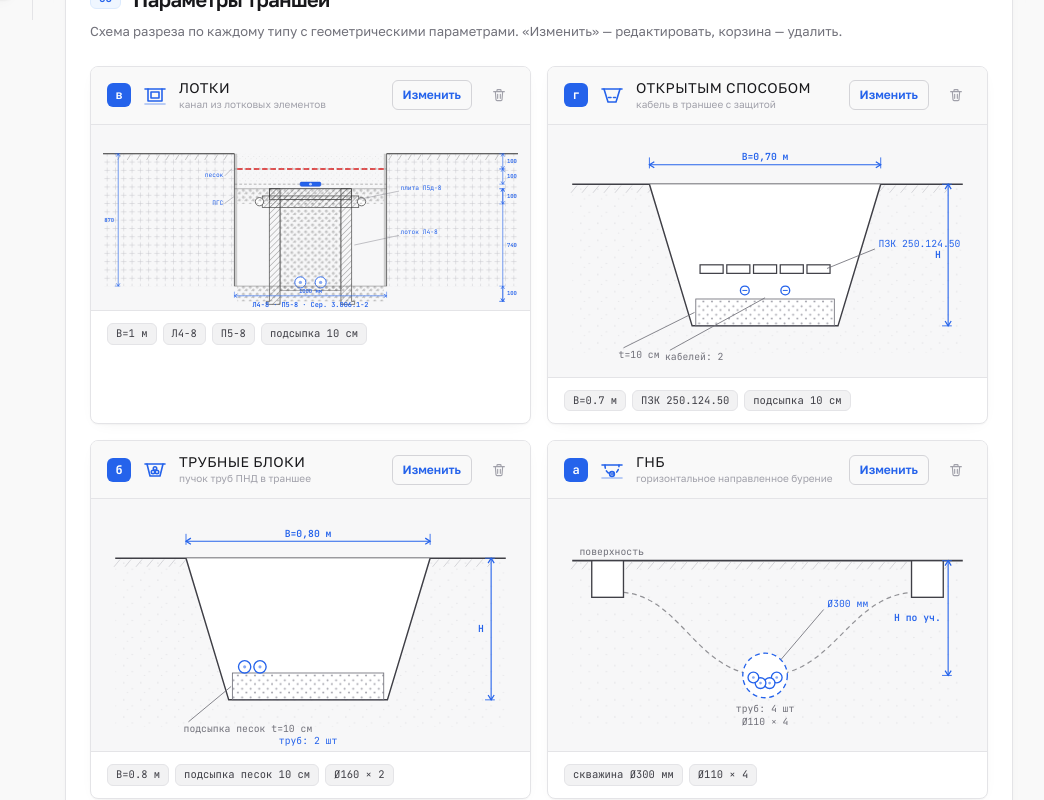
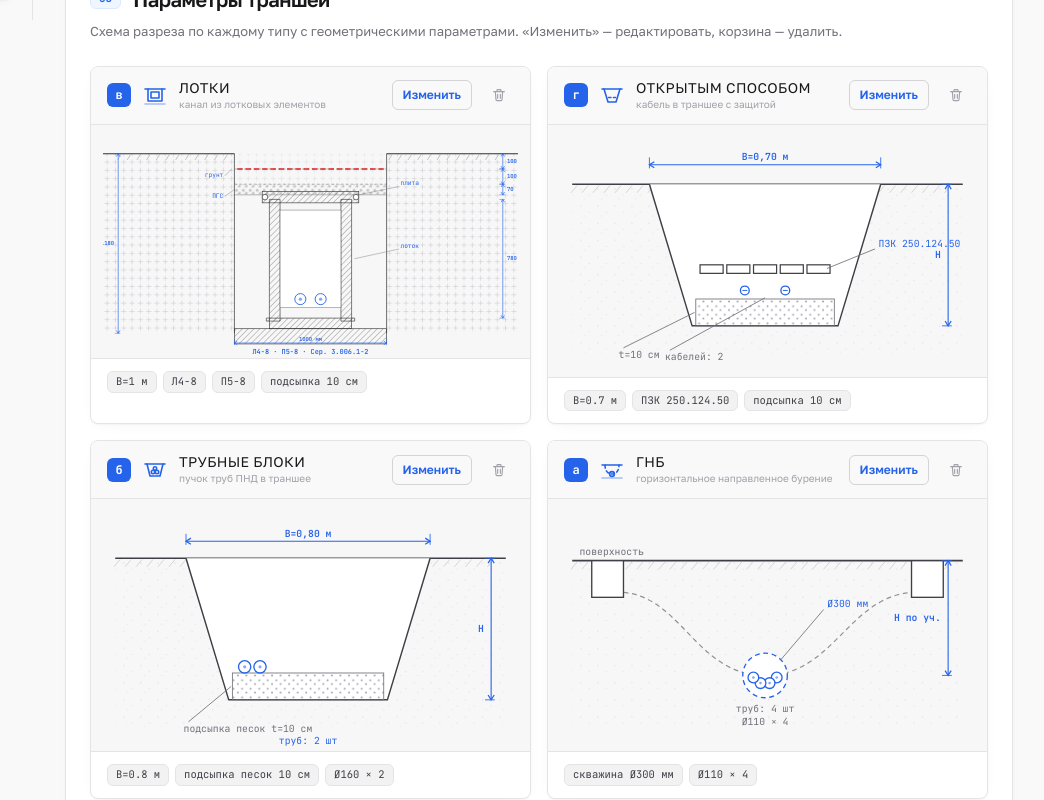
Before and after one commit to inferums/CableEstimate, a React (Vite) app: page / in a window 1280 px wide. Shown: the part 780-1580 px from the top of the page, without its empty margins (235-1279 px from the left). Built offline with nearby package versions, Linux system fonts and the light colour scheme; a web font is replaced by a local one.

Commit message:
fix: лоток U-образный открыт вверх, плита сверху, точная копия схемы

```diff
--- a/src/components/diagrams.tsx
+++ b/src/components/diagrams.tsx
@@ -223,7 +223,7 @@ function BlockDiagram({ p }: { p: ParamsMap["block"] }) {
   );
 }
 
-/* =========================== лотки (по описанию пользователя) =========================== */
+/* =========================== лотки (по Схема_в_лотке.png — точная копия) =========================== */
 function LotokDiagram({ p, cables }: { p: ParamsMap["lotok"]; cables: number }) {
   const tray = TRAYS.find((t) => t.mark === p.trayMark) ?? TRAYS[0];
   const plate = PLATES.find((t) => t.mark === p.plateMark) ?? PLATES[0];
@@ -236,24 +236,20 @@ function LotokDiagram({ p, cables }: { p: ParamsMap["lotok"]; cables: number })
   const xR = cx + (B * s) / 2;                           // правая стенка траншеи
   const dimX = 22;                                        // отступ для размерных линий слева
 
-  /* Вертикальные координаты (сверху вниз, как на схеме) */
-  const yG = 30;                                          // поверхность земли (планировочная отметка)
-  const yTape = yG + 100 * s;                             // сигнальная лента (100 мм от поверхности)
-  const yBackfillBot = yTape + 100 * s;                   // низ обратной засыпки песком (ещё 100 мм)
-  const yMarker = yBackfillBot;                            // электронный маркер (на уровне верха плиты+150)
-  const ySandAbovePlate = yMarker + 100 * s;               // песок над маркером (ещё 100 мм)
-  const yPlateTop = ySandAbovePlate;                       // верх плиты перекрытия
-  const yPlateBot = yPlateTop + 30 * s;                    // низ плиты (~30 мм)
-  const yPGSUpper = yPlateBot;                             // верх слоя ПГС над лотком (уровень лотка+100)
-  const yPGSUpperBot = yPGSUpper - 100 * s;                // низ верхнего слоя ПГС (100 мм над лотком)
-  const yTrayTop = yPGSUpperBot;                           // верх стенок лотка (дно перевёрнутого лотка)
-  const yTrayBot = yTrayTop + (tray.innerH + 140) * s;     // полки лотка (низ стенок)
-  const yPGSLower = yTrayBot;                              // верх нижнего слоя ПГС (под лотком)
-  const yPGSLowerBot = yPGSLower - 100 * s;                // низ нижнего слоя ПГС (100 мм подсыпка)
-  const yEnd = yPGSLowerBot;                               // дно траншеи
+  /* Вертикальные координаты (сверху вниз, ТОЧНО по схеме) */
+  const yG = 30;                                          // поверхность земли
+  const yTape = yG + 100 * s;                             // сигнальная лента (100 мм)
+  const yBackfillBot = yTape + 100 * s;                   // низ обратной засыпки (+100 мм)
+  const yPGS = yBackfillBot + 70 * s;                     // низ ПГС (+70 мм)
+  const yPlateTop = yPGS;                                 // верх плиты перекрытия
+  const yPlateBot = yPlateTop + 30 * s;                   // низ плиты (~30 мм)
+  const yTrayTop = yPlateBot;                             // верх стенок лотка
+  const yTrayBot = yTrayTop + 780 * s;                    // дно лотка (780 мм высота)
+  const yBottomPlate = yTrayBot + 100 * s;                // нижняя плита (+100 мм)
+  const yEnd = yBottomPlate;
 
-  /* Горизонтальные размеры лотка (перевёрнутый П — дно вверху, открыт вниз) */
-  const trayW = (tray.innerW + 140) * s;                  // полная ширина лотка с учётом стенок
+  /* Горизонтальные размеры лотка (U-образный, открыт ВВЕРХ) */
+  const trayW = (tray.innerW + 140) * s;                  // полная ширина лотка
   const wallT = 70 * s;                                    // толщина стенки лотка
   const flangeExt = 20 * s;                                // выступ полки наружу
   const flangeW = trayW + 2 * flangeExt;                   // полная ширина с полками
@@ -264,21 +260,17 @@ function LotokDiagram({ p, cables }: { p: ParamsMap["lotok"]; cables: number })
   const innerLeft = trayLeft + wallT;                      // внутренняя левая стенка
   const innerRight = trayRight - wallT;                    // внутренняя правая стенка
   const innerW = innerRight - innerLeft;                   // ширина полости лотка
-  const cavityTop = yTrayTop + wallT;                      // верх полости (под дном лотка)
+  const cavityTop = yTrayTop + wallT;                      // верх полости (под верхним краем стенок)
   const cavityH = yTrayBot - wallT - cavityTop;            // высота полости лотка
 
   const hG = yTape - yG;                                   // высота слоя до ленты
   const hBackfill = yBackfillBot - yTape;                  // высота обратной засыпки
-  const hSandAboveMarker = ySandAbovePlate - yMarker;      // песок над маркером
-  const hPlate = yPlateBot - yPlateTop;                    // высота плиты
-  const hPGSUpper = yPGSUpper - yPGSUpperBot;              // высота верхнего ПГС
+  const hPGS = yPGS - yBackfillBot;                        // высота ПГС
   const hTray = yTrayBot - yTrayTop;                       // высота лотка
-  const hPGSLower = yPGSLower - yPGSLowerBot;              // высота нижнего ПГС
 
   const soilId = uid("soil");
   const concId = uid("conc");
   const pgsId = uid("pgs");
-  const sandId = uid("sand");
 
   const showCables = Math.min(cables, 6);
   const cableR = Math.max(3, Math.min(8, innerW / (showCables * 3)));
@@ -291,7 +283,7 @@ function LotokDiagram({ p, cables }: { p: ParamsMap["lotok"]; cables: number })
   }
 
   return (
-    <svg viewBox={`0 0 600 ${Math.round(yEnd + 36)}`} className="w-full h-auto select-none" style={{ maxHeight: 440 }}>
+    <svg viewBox={`0 0 600 ${Math.round(yEnd + 36)}`} className="w-full h-auto select-none" style={{ maxHeight: 420 }}>
       <defs>
         {/* Грунт — крестики (+) */}
         <pattern id={soilId} width="12" height="12" patternUnits="userSpaceOnUse">
@@ -308,12 +300,6 @@ function LotokDiagram({ p, cables }: { p: ParamsMap["lotok"]; cables: number })
           <circle cx="7.5" cy="7" r="1.2" fill="none" stroke="#777" strokeWidth="0.7" />
           <circle cx="5" cy="8" r="0.8" fill="#999" opacity="0.5" />
         </pattern>
-        {/* Песок — мелкие точки */}
-        <pattern id={sandId} width="8" height="8" patternUnits="userSpaceOnUse">
-          <circle cx="2" cy="2" r="0.7" fill="#aaa" />
-          <circle cx="6" cy="5" r="0.7" fill="#aaa" />
-          <circle cx="4" cy="7" r="0.5" fill="#bbb" />
-        </pattern>
       </defs>
 
       {/* ===== Грунт (боковые массивы за стенками траншеи) ===== */}
@@ -329,54 +315,42 @@ function LotokDiagram({ p, cables }: { p: ParamsMap["lotok"]; cables: number })
       <line x1={xL} y1={yG} x2={xL} y2={yEnd} stroke="#333" strokeWidth="1" />
       <line x1={xR} y1={yG} x2={xR} y2={yEnd} stroke="#333" strokeWidth="1" />
 
-      {/* Щиты у стенок траншеи (тонкие вертикальные полосы) */}
-      <rect x={xL} y={yG} width={4} height={yEnd - yG} fill="#666" opacity="0.3" />
-      <rect x={xR - 4} y={yG} width={4} height={yEnd - yG} fill="#666" opacity="0.3" />
-
-      {/* Обратная засыпка песком (выше ПГС) */}
-      <rect x={xL + 4} y={yG} width={xR - xL - 8} height={yBackfillBot - yG} fill={`url(#${sandId})`} opacity="0.3" />
+      {/* Обратная засыпка (грунт между стенками траншеи, выше ПГС) */}
+      <rect x={xL} y={yG} width={xR - xL} height={yBackfillBot - yG} fill={`url(#${soilId})`} opacity="0.25" />
 
       {/* Разделительные линии слоёв */}
       <line x1={xL} y1={yTape} x2={xR} y2={yTape} stroke="#555" strokeWidth="0.6" strokeDasharray="4 3" />
       <line x1={xL} y1={yBackfillBot} x2={xR} y2={yBackfillBot} stroke="#555" strokeWidth="0.6" strokeDasharray="4 3" />
 
-      {/* Сигнальная лента (красный пунктир, 450 мм над лотком, 100 мм над трубами ЗПТ) */}
+      {/* Сигнальная лента (красный пунктир) */}
       <line x1={xL + 4} y1={yTape} x2={xR - 4} y2={yTape} stroke="#DC2626" strokeWidth="2" strokeDasharray="8 4" />
 
-      {/* Электронный маркер (плоский, по центру) */}
-      <rect x={cx - 15} y={yMarker - 3} width={30} height={6} rx={2} fill="#2563EB" stroke="#1D4ED8" strokeWidth="0.8" />
-      <circle cx={cx} cy={yMarker} r={2} fill="#fff" opacity="0.7" />
+      {/* ===== ПГС — заштрихована точками ===== */}
+      <rect x={xL} y={yBackfillBot} width={xR - xL} height={hPGS} fill={`url(#${pgsId})`} />
+      <line x1={xL} y1={yPGS} x2={xR} y2={yPGS} stroke="#555" strokeWidth="0.6" />
 
-      {/* Песок над маркером (100 мм) */}
-      <rect x={xL + 4} y={yMarker + 3} width={xR - xL - 8} height={hSandAboveMarker} fill={`url(#${sandId})`} opacity="0.3" />
+      {/* ===== Плита перекрытия (лежит СВЕРХУ на лотке) — заштрихована ===== */}
+      <rect x={flangeLeft - 6} y={yPlateTop - 5} width={flangeW + 12} height={yPlateBot - yPlateTop + 10} fill={`url(#${concId})`} stroke="#333" strokeWidth="0.9" />
+      {/* Болты/анкеры по бокам плиты */}
+      <circle cx={flangeLeft - 2} cy={yPlateTop + (yPlateBot - yPlateTop) / 2} r={4} fill="#fff" stroke="#333" strokeWidth="1" />
+      <circle cx={flangeRight + 2} cy={yPlateTop + (yPlateBot - yPlateTop) / 2} r={4} fill="#fff" stroke="#333" strokeWidth="1" />
 
-      {/* ===== Плита перекрытия П5д-8 (лежит СВЕРХУ на ПГС, над лотком) — заштрихована ===== */}
-      <rect x={flangeLeft - 6} y={yPlateTop - 5} width={flangeW + 12} height={hPlate + 10} fill={`url(#${concId})`} stroke="#333" strokeWidth="0.9" />
-      {/* Трубы ЗПТ d50 по краям плиты */}
-      <circle cx={flangeLeft - 10} cy={yPlateTop + hPlate / 2} r={6} fill="#fff" stroke="#333" strokeWidth="1" />
-      <circle cx={flangeRight + 10} cy={yPlateTop + hPlate / 2} r={6} fill="#fff" stroke="#333" strokeWidth="1" />
-
-      {/* ===== Верхний слой ПГС (над лотком, 100 мм) — заштрихован точками ===== */}
-      <rect x={xL + 4} y={yPGSUpperBot} width={xR - xL - 8} height={hPGSUpper} fill={`url(#${pgsId})`} />
-      <line x1={xL} y1={yPGSUpperBot} x2={xR} y2={yPGSUpperBot} stroke="#555" strokeWidth="0.6" />
-
-      {/* ===== Лоток Л4-8 перевёрнутый (П вверх ногами: дно вверху, открыт вниз) ===== */}
-      {/* Дно лотка (верхняя плита) — заштриховано */}
-      <rect x={trayLeft} y={yTrayTop} width={trayW} height={wallT} fill={`url(#${concId})`} stroke="#333" strokeWidth="0.9" />
-
+      {/* ===== Лоток U-образный (открыт ВВЕРХ) ===== */}
       {/* Левая стенка + полка */}
       <path
-        d={`M${trayLeft} ${yTrayTop + wallT} V${yTrayBot} H${flangeLeft} V${yTrayBot + flangeExt} H${innerLeft} V${cavityTop} H${trayLeft + wallT} V${yTrayTop} H${trayLeft} Z`}
+        d={`M${trayLeft} ${yTrayTop} V${yTrayBot} H${flangeLeft} V${yTrayBot + flangeExt} H${innerLeft} V${cavityTop} H${trayLeft + wallT} V${yTrayTop} H${trayLeft} Z`}
         fill={`url(#${concId})`} stroke="#333" strokeWidth="0.9"
       />
       {/* Правая стенка + полка */}
       <path
-        d={`M${trayRight} ${yTrayTop + wallT} V${yTrayBot} H${flangeRight} V${yTrayBot + flangeExt} H${innerRight} V${cavityTop} H${trayRight - wallT} V${yTrayTop} H${trayRight} Z`}
+        d={`M${trayRight} ${yTrayTop} V${yTrayBot} H${flangeRight} V${yTrayBot + flangeExt} H${innerRight} V${cavityTop} H${trayRight - wallT} V${yTrayTop} H${trayRight} Z`}
         fill={`url(#${concId})`} stroke="#333" strokeWidth="0.9"
       />
+      {/* Дно лотка — заштриховано */}
+      <rect x={trayLeft} y={yTrayBot} width={trayW} height={wallT} fill={`url(#${concId})`} stroke="#333" strokeWidth="0.9" />
 
-      {/* Внутренняя полость лотка (заполнена ПГС) */}
-      <rect x={innerLeft} y={cavityTop} width={innerW} height={Math.max(0, cavityH)} fill={`url(#${pgsId})`} stroke="#333" strokeWidth="0.5" />
+      {/* Внутренняя полость лотка */}
+      <rect x={innerLeft} y={cavityTop} width={innerW} height={Math.max(0, cavityH)} fill="#fff" stroke="#333" strokeWidth="0.5" />
 
       {/* Кабели внутри лотка (пирамидкой: 2 снизу, 1 сверху) */}
       {showCables >= 3 ? (
@@ -413,31 +387,29 @@ function LotokDiagram({ p, cables }: { p: ParamsMap["lotok"]; cables: number })
         })
       )}
 
-      {/* ===== Нижний слой ПГС (под лотком, 100 мм подсыпка) — заштрихован ===== */}
-      <rect x={xL + 4} y={yPGSLowerBot} width={xR - xL - 8} height={hPGSLower} fill={`url(#${pgsId})`} />
-      <line x1={xL} y1={yPGSLowerBot} x2={xR} y2={yPGSLowerBot} stroke="#555" strokeWidth="0.6" />
+      {/* Нижняя плита (под дном лотка) */}
+      <rect x={xL} y={yTrayBot + wallT} width={xR - xL} height={100 * s} fill={`url(#${concId})`} stroke="#333" strokeWidth="0.9" />
 
       {/* ===== Размерные выноски ===== */}
       <DimV x={dimX} y1={yG} y2={yEnd} label={`${Math.round((yEnd - yG) / s)}`} side="l" />
       <DimV x={578} y1={yG} y2={yTape} label={`${Math.round(hG / s)}`} side="r" />
       <DimV x={578} y1={yTape} y2={yBackfillBot} label={`${Math.round(hBackfill / s)}`} side="r" />
-      <DimV x={578} y1={yPGSUpperBot} y2={yPGSUpper} label={`${Math.round(hPGSUpper / s)}`} side="r" />
+      <DimV x={578} y1={yBackfillBot} y2={yPGS} label={`${Math.round(hPGS / s)}`} side="r" />
       <DimV x={578} y1={yTrayTop} y2={yTrayBot} label={`${Math.round(hTray / s)}`} side="r" />
-      <DimV x={578} y1={yPGSLowerBot} y2={yPGSLower} label={`${Math.round(hPGSLower / s)}`} side="r" />
       <DimH x1={xL} x2={xR} y={yEnd + 14} label={`${Math.round(B)} мм`} />
 
       {/* ===== Выноски-подписи ===== */}
       <line x1={trayRight + 4} y1={yTrayTop + hTray / 2} x2={xR + 18} y2={yTrayTop + hTray / 2 - 14} stroke={MUT} strokeWidth="0.6" />
-      <Txt x={xR + 20} y={yTrayTop + hTray / 2 - 16} t="лоток Л4-8" fill={ACC} size={9} />
+      <Txt x={xR + 20} y={yTrayTop + hTray / 2 - 16} t="лоток" fill={ACC} size={9} />
 
       <line x1={flangeRight + 6} y1={yPlateTop} x2={xR + 18} y2={yPlateTop - 12} stroke={MUT} strokeWidth="0.6" />
-      <Txt x={xR + 20} y={yPlateTop - 14} t="плита П5д-8" fill={ACC} size={9} />
+      <Txt x={xR + 20} y={yPlateTop - 14} t="плита" fill={ACC} size={9} />
 
-      <line x1={xL} y1={yPGSUpperBot + hPGSUpper / 2} x2={xL - 14} y2={yPGSUpperBot + hPGSUpper / 2 + 10} stroke={MUT} strokeWidth="0.6" />
-      <Txt x={xL - 16} y={yPGSUpperBot + hPGSUpper / 2 + 12} t="ПГС" anchor="end" fill={ACC} size={9} />
+      <line x1={xL} y1={yBackfillBot + hPGS / 2} x2={xL - 14} y2={yBackfillBot + hPGS / 2 + 10} stroke={MUT} strokeWidth="0.6" />
+      <Txt x={xL - 16} y={yBackfillBot + hPGS / 2 + 12} t="ПГС" anchor="end" fill={ACC} size={9} />
 
       <line x1={xL - 4} y1={yG + (yBackfillBot - yG) / 2} x2={xL - 14} y2={yG + (yBackfillBot - yG) / 2 + 10} stroke={MUT} strokeWidth="0.6" />
-      <Txt x={xL - 16} y={yG + (yBackfillBot - yG) / 2 + 12} t="песок" anchor="end" fill={ACC} size={9} />
+      <Txt x={xL - 16} y={yG + (yBackfillBot - yG) / 2 + 12} t="грунт" anchor="end" fill={ACC} size={9} />
 
       <text x={cx} y={yEnd + 30} textAnchor="middle" fontSize="10" fontFamily="JetBrains Mono, monospace" fill={ACC} fontWeight="600">
         {tray.mark} · {plate.mark} · Сер. 3.006.1-2
```
